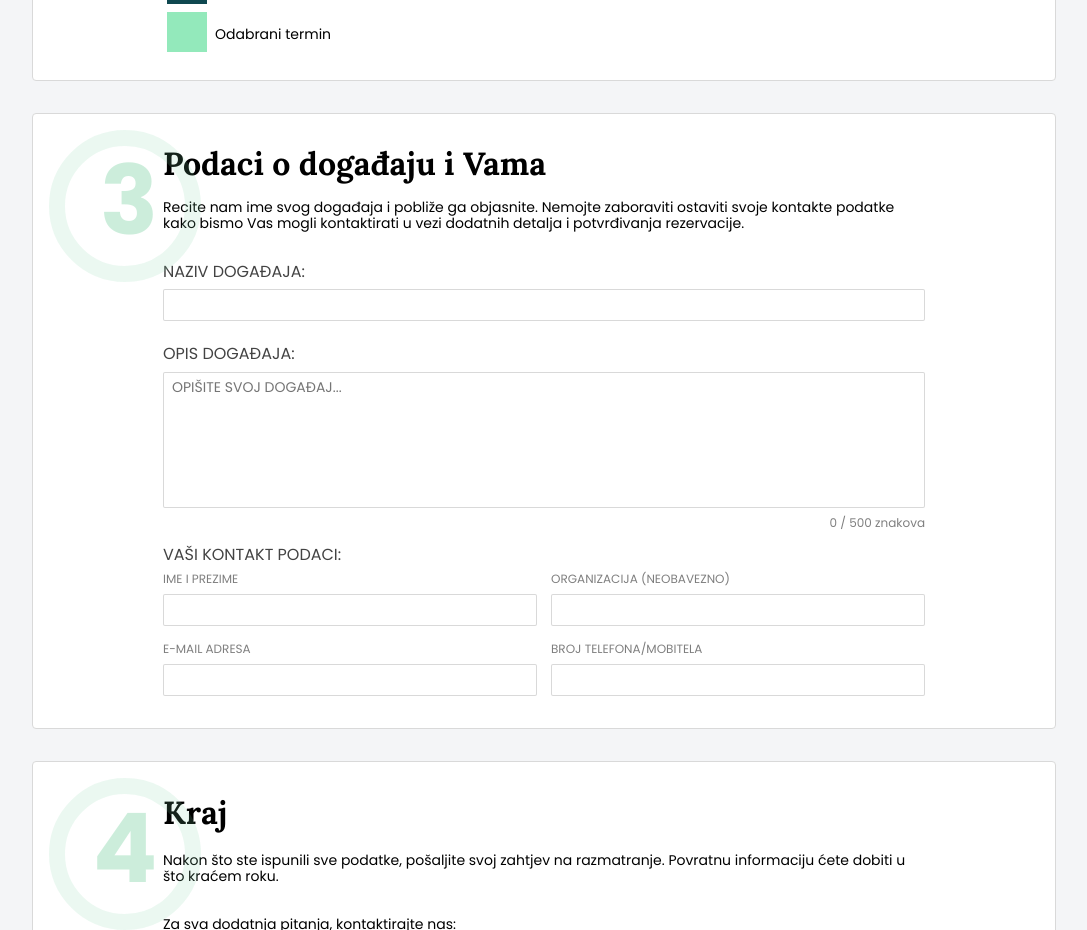
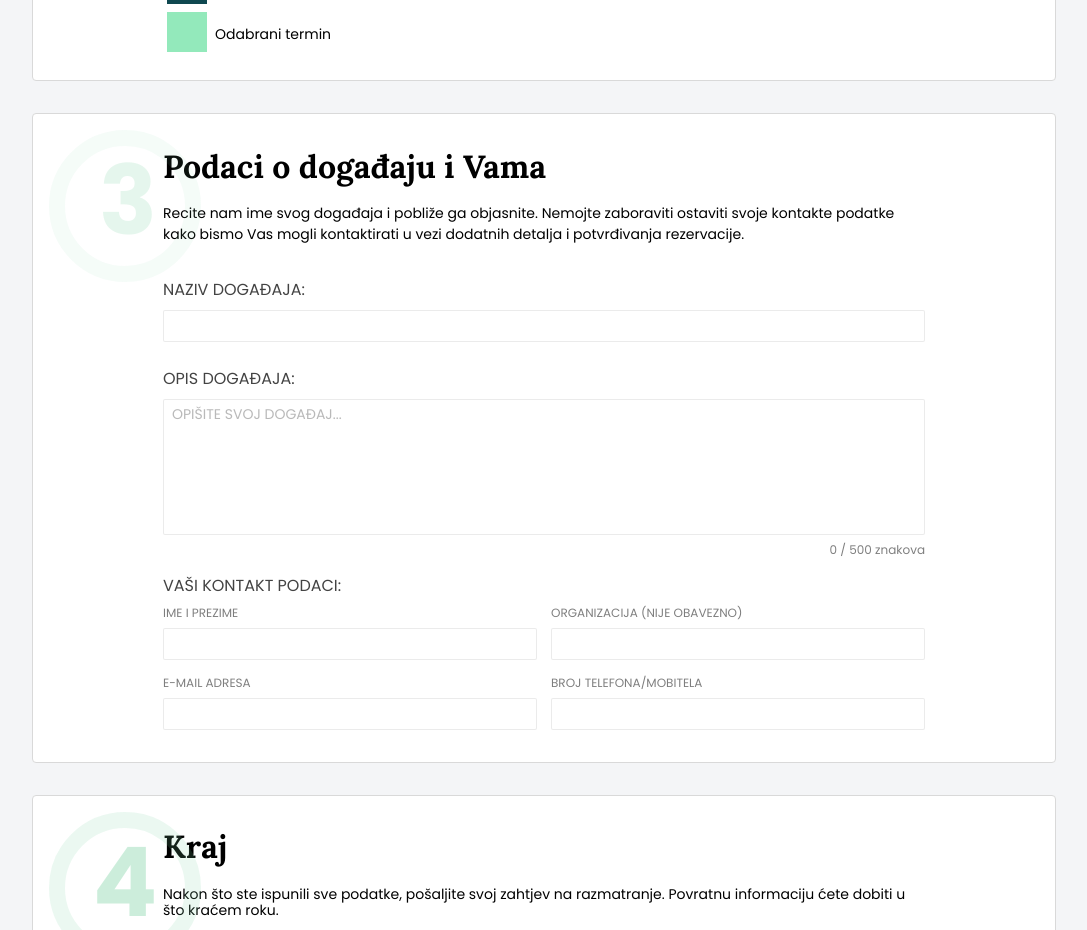
Before and after one commit to ispoljari/speck-academy-booking-app-client, a React (Create React App) app: page / in a window 1280 px wide. Shown: the part 1440-2370 px from the top of the page, without its empty margins (96-1183 px from the left). Built offline with nearby package versions, Linux system fonts and the light colour scheme; no server answers.

Commit message:
Add manual code fixes from merge conflict

```diff
--- a/src/UI/citizens/components/edit-event-info/CitizensEditEventInfo.js
+++ b/src/UI/citizens/components/edit-event-info/CitizensEditEventInfo.js
@@ -15,47 +15,111 @@ import {
   FormInlineLabel,
   FormInlineInput
 } from './CitizensEditEventInfoStyle';
+//OLD CODE
+// const CitizensEditEventInfo = () => (
+//   <MainContainer>
+//     <CricleMark>
+//       <NumberMark>3</NumberMark>
+//     </CricleMark>
+//     <MainHeader>Podaci o događaju i Vama</MainHeader>
+//     <MainDescription>
+//       Recite nam ime svog događaja i pobliže ga objasnite. Nemojte zaboraviti
+//       ostaviti svoje kontakte podatke kako bismo Vas mogli kontaktirati u vezi
+//       dodatnih detalja i potvrđivanja rezervacije.
+//     </MainDescription>
+//     <FormContainer>
+//       <FormHeader>Naziv događaja:</FormHeader>
+//       <FormInput />
+//       <FormHeader>Opis događaja:</FormHeader>
+//       <FormInputText placeholder="OPIŠITE SVOJ DOGAĐAJ..." />
+//       <FormInputTextCharacterCounter>
+//         0 / 500 znakova
+//       </FormInputTextCharacterCounter>
+//       <FormHeader>Vaši kontakt podaci:</FormHeader>
+//       <FormContainerInfoGroup>
+//         <FormInlineInput>
+//           <FormInlineLabel>Ime i prezime</FormInlineLabel>
+//           <FormInput />
+//         </FormInlineInput>
+//         <FormInlineInput>
+//           <FormInlineLabel>Organizacija (neobavezno)</FormInlineLabel>
+//           <FormInput />
+//         </FormInlineInput>
+//         <FormInlineInput>
+//           <FormInlineLabel>E-mail adresa</FormInlineLabel>
+//           <FormInput />
+//         </FormInlineInput>
+//         <FormInlineInput>
+//           <FormInlineLabel>Broj telefona/Mobitela</FormInlineLabel>
+//           <FormInput />
+//         </FormInlineInput>
+//       </FormContainerInfoGroup>
+//     </FormContainer>
+//   </MainContainer>
+// );
+//OLD CODE END
 
-const CitizensEditEventInfo = () => (
+class CitizensEditEventInfo extends React.Component {
+  state = {
+    charCounter: 0
+  };
+
+  handleCharCount = event => {
+    const charCount = event.target.value.length;
+    const counter = this.state.charCounter;
+    const charLength = +charCount;
+    this.setState({ charCounter: charLength });
+  };
+
+  render() {
+    return (
       <MainContainer>
         <CricleMark>
           <NumberMark>3</NumberMark>
         </CricleMark>
         <MainHeader>Podaci o događaju i Vama</MainHeader>
         <MainDescription>
-      Recite nam ime svog događaja i pobliže ga objasnite. Nemojte zaboraviti
-      ostaviti svoje kontakte podatke kako bismo Vas mogli kontaktirati u vezi
-      dodatnih detalja i potvrđivanja rezervacije.
+          Recite nam ime svog događaja i pobliže ga objasnite. Nemojte
+          zaboraviti ostaviti svoje kontakte podatke kako bismo Vas mogli
+          kontaktirati u vezi dodatnih detalja i potvrđivanja rezervacije.
         </MainDescription>
         <FormContainer>
           <FormHeader>Naziv događaja:</FormHeader>
-      <FormInput />
+          <FormInput required />
           <FormHeader>Opis događaja:</FormHeader>
-      <FormInputText placeholder="OPIŠITE SVOJ DOGAĐAJ..." />
+          <FormInputText
+            placeholder="OPIŠITE SVOJ DOGAĐAJ..."
+            type="text"
+            maxLength="500"
+            onChange={this.handleCharCount}
+            required
+          />
           <FormInputTextCharacterCounter>
-        0 / 500 znakova
+            {this.state.charCounter} / 500 znakova
           </FormInputTextCharacterCounter>
           <FormHeader>Vaši kontakt podaci:</FormHeader>
           <FormContainerInfoGroup>
             <FormInlineInput>
               <FormInlineLabel>Ime i prezime</FormInlineLabel>
-          <FormInput />
+              <FormInput required />
             </FormInlineInput>
             <FormInlineInput>
-          <FormInlineLabel>Organizacija (neobavezno)</FormInlineLabel>
+              <FormInlineLabel>Organizacija (nije obavezno)</FormInlineLabel>
               <FormInput />
             </FormInlineInput>
             <FormInlineInput>
               <FormInlineLabel>E-mail adresa</FormInlineLabel>
-          <FormInput />
+              <FormInput type="email" required />
             </FormInlineInput>
             <FormInlineInput>
               <FormInlineLabel>Broj telefona/Mobitela</FormInlineLabel>
-          <FormInput />
+              <FormInput type="text" pattern="[0-9]*" required />
             </FormInlineInput>
           </FormContainerInfoGroup>
         </FormContainer>
       </MainContainer>
     );
+  }
+}
 
 export default CitizensEditEventInfo;
--- a/src/UI/citizens/components/edit-event-info/CitizensEditEventInfoStyle.js
+++ b/src/UI/citizens/components/edit-event-info/CitizensEditEventInfoStyle.js
@@ -1,8 +1,145 @@
+//OLD CODE
+// import styled from 'styled-components';
+
+// const MainContainer = styled.div`
+//   margin-top: 32px;
+//   ${'' /* margin: auto; */}
+//   width: 1024px;
+//   border-radius: 4px;
+//   border: solid 1px #d9d9d9;
+//   background-color: #ffffff;
+//   padding-left: 130px;
+//   padding-right: 130px;
+//   padding-bottom: 24px;
+// `;
+
+// const MainHeader = styled.h1`
+//   margin-top: 32px;
+//   margin-bottom: 16px;
+//   font-family: Lora;
+//   font-size: 32px;
+//   color: #000000;
+// `;
+
+// const MainDescription = styled.p`
+//   font-family: Poppins, Arial, sans-serif;
+//   font-size: 14px;
+//   color: #000000;
+//   padding-bottom: 16px;
+// `;
+
+// const FormContainer = styled.form``;
+
+// const FormHeader = styled.h5`
+//   text-transform: uppercase;
+//   font-family: Poppins, Arial, sans-serif;
+//   font-size: 16px;
+//   font-weight: normal;
+//   color: #434343;
+//   padding-top: 16px;
+// `;
+
+// const FormContainerInfoGroup = styled.form`
+//   display: flex;
+//   flex-wrap: wrap;
+//   justify-content: space-between;
+// `;
+
+// const FormInput = styled.input`
+//   width: 100%;
+//   height: 32px;
+//   border-radius: 2px;
+//   border: solid 1px rgba(0, 0, 0, 0.15);
+//   background-color: #ffffff;
+//   margin-top: 8px;
+//   margin-bottom: 8px;
+//   padding-left: 8px;
+//   padding-right: 8px;
+// `;
+
+// const FormInputText = styled.textarea`
+//   width: 100%;
+//   height: 136px;
+//   font-family: Poppins, Arial, sans-serif;
+//   font-size: 14px;
+//   font-weight: 500;
+//   padding-left: 8px;
+//   padding-top: 6px;
+//   padding-right: 8px;
+//   padding-bottom: 6px;
+//   margin-top: 8px;
+//   margin-bottom: 4px;
+//   border-radius: 2px;
+//   border: solid 1px rgba(0, 0, 0, 0.15);
+//   background-color: #ffffff;
+//   resize: none;
+// `;
+
+// const FormInputTextCharacterCounter = styled.p`
+//   opacity: 0.5;
+//   font-family: Poppins, Arial, sans-serif;
+//   font-size: 12px;
+//   font-weight: 200;
+//   color: #000000;
+//   text-align: end;
+// `;
+
+// const FormInlineLabel = styled.h6`
+//   text-transform: uppercase;
+//   opacity: 0.5;
+//   font-family: Poppins, Arial, sans-serif;
+//   font-size: 12px;
+//   font-weight: 200;
+//   color: #000000;
+//   margin-top: 8px;
+// `;
+
+// const FormInlineInput = styled.span`
+//   display: inline-block;
+//   width: 374px;
+// `;
+
+// const CricleMark = styled.div`
+//   width: 152px;
+//   height: 152px;
+//   opacity: 0.4;
+//   border: solid 16px rgba(130, 212, 167, 0.4);
+//   border-radius: 50%;
+//   position: absolute;
+//   margin-top: 16px;
+//   margin-left: -114px;
+// `;
+
+// const NumberMark = styled.div`
+//   position: absolute;
+//   font-family: Poppins, Arial, sans-serif;
+//   font-size: 96px;
+//   font-weight: 800;
+//   text-align: center;
+//   margin-left: 35px;
+//   color: #82d4a7;
+// `;
+
+// export {
+//   MainContainer,
+//   MainHeader,
+//   MainDescription,
+//   FormContainer,
+//   FormHeader,
+//   FormContainerInfoGroup,
+//   FormInput,
+//   FormInputText,
+//   FormInputTextCharacterCounter,
+//   FormInlineLabel,
+//   FormInlineInput,
+//   CricleMark,
+//   NumberMark
+// };
+//OLD CODE END
+
 import styled from 'styled-components';
-
 const MainContainer = styled.div`
   margin-top: 32px;
-  ${'' /* margin: auto; */}
   width: 1024px;
   border-radius: 4px;
   border: solid 1px #d9d9d9;
@@ -13,6 +150,7 @@ const MainContainer = styled.div`
 `;
 
 const MainHeader = styled.h1`
+  line-height: normal;
   margin-top: 32px;
   margin-bottom: 16px;
   font-family: Lora;
@@ -21,15 +159,16 @@ const MainHeader = styled.h1`
 `;
 
 const MainDescription = styled.p`
+  line-height: normal;
   font-family: Poppins, Arial, sans-serif;
   font-size: 14px;
   color: #000000;
   padding-bottom: 16px;
 `;
-
 const FormContainer = styled.form``;
 
 const FormHeader = styled.h5`
+  line-height: normal;
   text-transform: uppercase;
   font-family: Poppins, Arial, sans-serif;
   font-size: 16px;
@@ -37,13 +176,11 @@ const FormHeader = styled.h5`
   color: #434343;
   padding-top: 16px;
 `;
-
 const FormContainerInfoGroup = styled.form`
   display: flex;
   flex-wrap: wrap;
   justify-content: space-between;
 `;
-
 const FormInput = styled.input`
   width: 100%;
   height: 32px;
@@ -54,6 +191,9 @@ const FormInput = styled.input`
   margin-bottom: 8px;
   padding-left: 8px;
   padding-right: 8px;
+  font-family: Poppins, Arial, sans-serif;
+  font-size: 14px;
+  opacity: 0.5;
 `;
 
 const FormInputText = styled.textarea`
@@ -72,6 +212,7 @@ const FormInputText = styled.textarea`
   border: solid 1px rgba(0, 0, 0, 0.15);
   background-color: #ffffff;
   resize: none;
+  opacity: 0.5;
 `;
 
 const FormInputTextCharacterCounter = styled.p`
@@ -82,7 +223,6 @@ const FormInputTextCharacterCounter = styled.p`
   color: #000000;
   text-align: end;
 `;
-
 const FormInlineLabel = styled.h6`
   text-transform: uppercase;
   opacity: 0.5;
@@ -92,33 +232,29 @@ const FormInlineLabel = styled.h6`
   color: #000000;
   margin-top: 8px;
 `;
-
 const FormInlineInput = styled.span`
   display: inline-block;
   width: 374px;
 `;
-
 const CricleMark = styled.div`
   width: 152px;
   height: 152px;
-  opacity: 0.4;
+  opacity: 0.2;
   border: solid 16px rgba(130, 212, 167, 0.4);
   border-radius: 50%;
   position: absolute;
   margin-top: 16px;
   margin-left: -114px;
 `;
-
 const NumberMark = styled.div`
   position: absolute;
   font-family: Poppins, Arial, sans-serif;
   font-size: 96px;
   font-weight: 800;
   text-align: center;
-  margin-left: 35px;
+  margin-left: 34px;
   color: #82d4a7;
 `;
-
 export {
   MainContainer,
   MainHeader,
```
Lines whose indentation alone changed are shown as unchanged.
